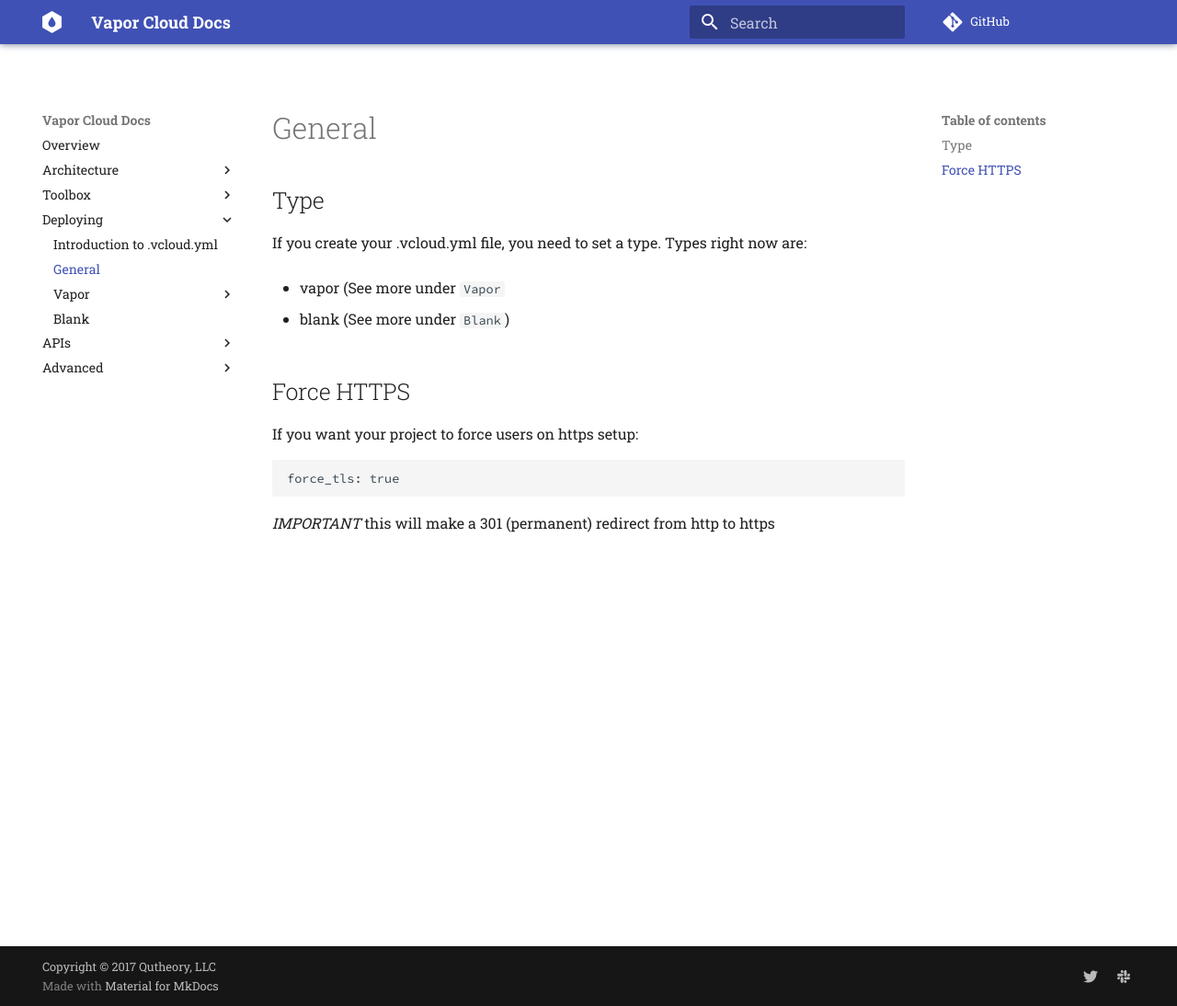
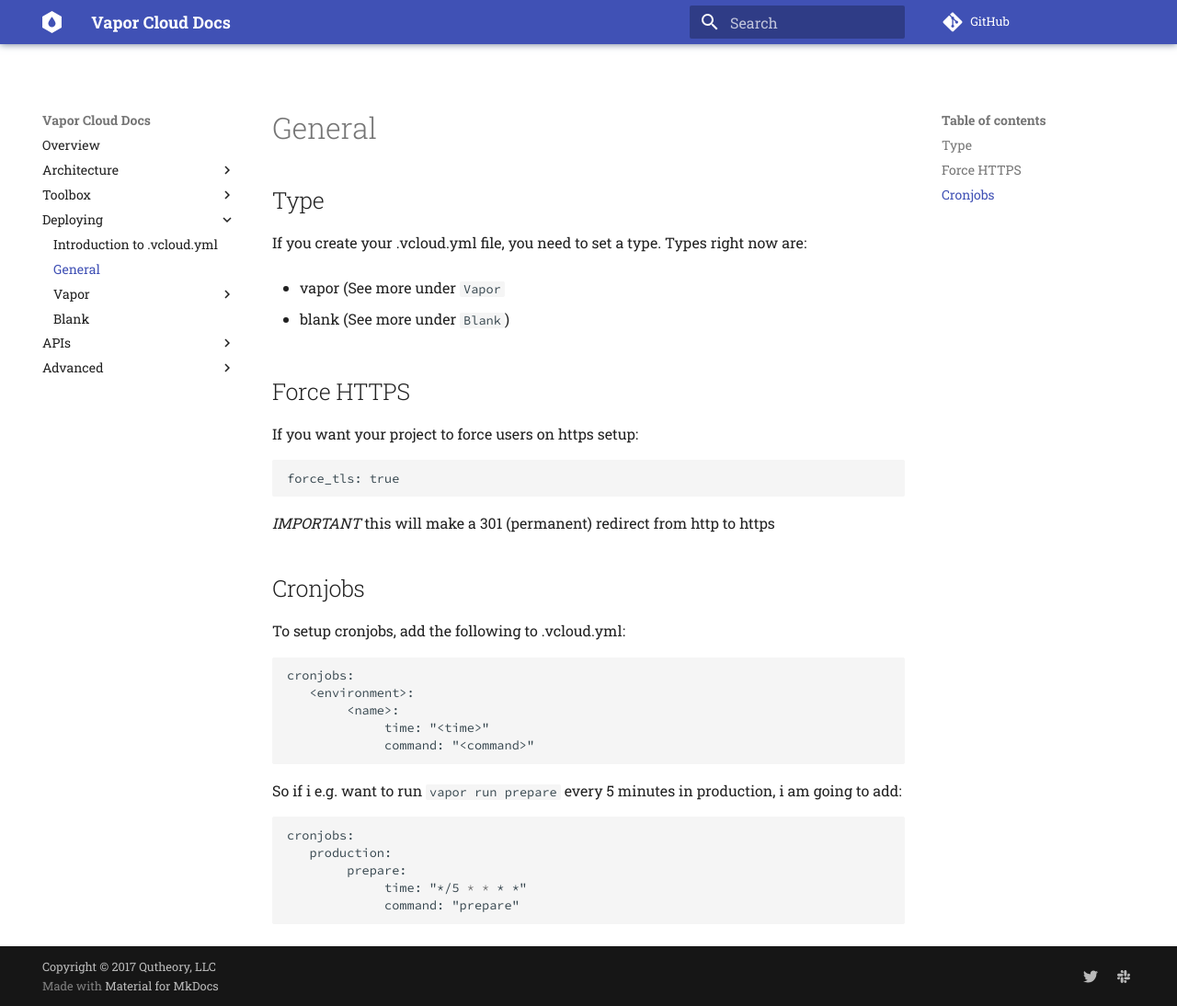
Before and after one commit to qutheory/cloud-documentation, an MkDocs documentation site: the page built from docs/configuring-deployment/general.md, in a window 1280 px wide and 1094 px high. Shown: the whole window at 92% size. Built offline with MkDocs 1.6.1 and Material for MkDocs 9.7.7, drawn with Linux system fonts in a browser that asks for light colours; comment, search, counter and statistics services are not loaded; old or Windows-style settings are respelled for this version of MkDocs.

Commit message:
Adding cronjob doc

````diff
--- a/docs/configuring-deployment/general.md
+++ b/docs/configuring-deployment/general.md
@@ -17,3 +17,25 @@
 ```
 
 *IMPORTANT* this will make a 301 (permanent) redirect from http to https
+
+## Cronjobs
+
+To setup cronjobs, add the following to .vcloud.yml:
+
+```
+cronjobs:
+   <environment>:
+        <name>:
+             time: "<time>"
+             command: "<command>"
+```
+
+So if i e.g. want to run `vapor run prepare` every 5 minutes in production, i am going to add:
+
+```
+cronjobs:
+   production:
+        prepare:
+             time: "*/5 * * * *"
+             command: "prepare"
+```
````
